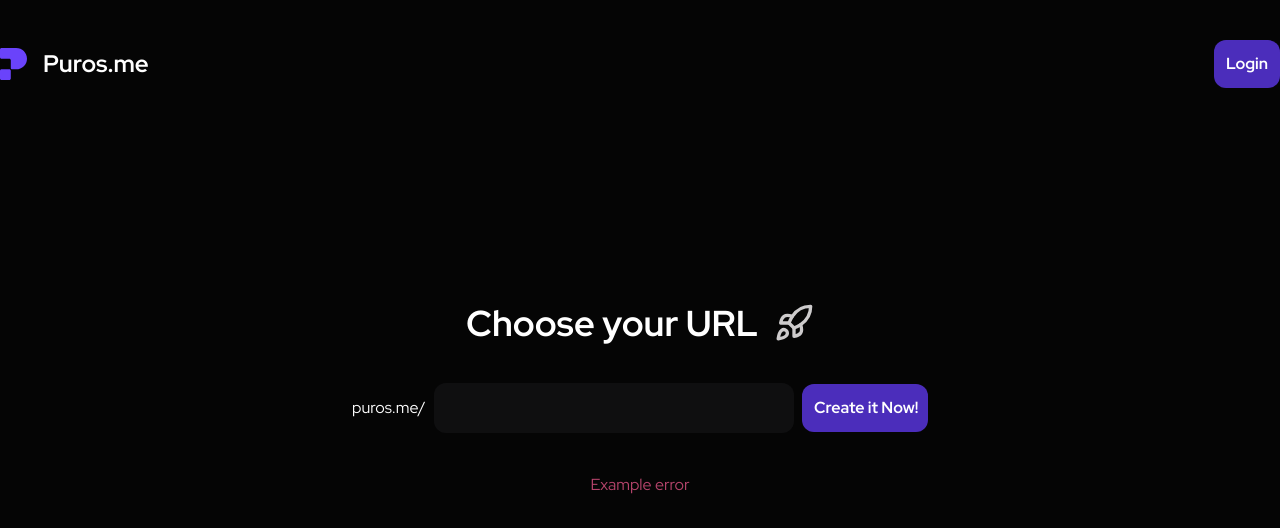
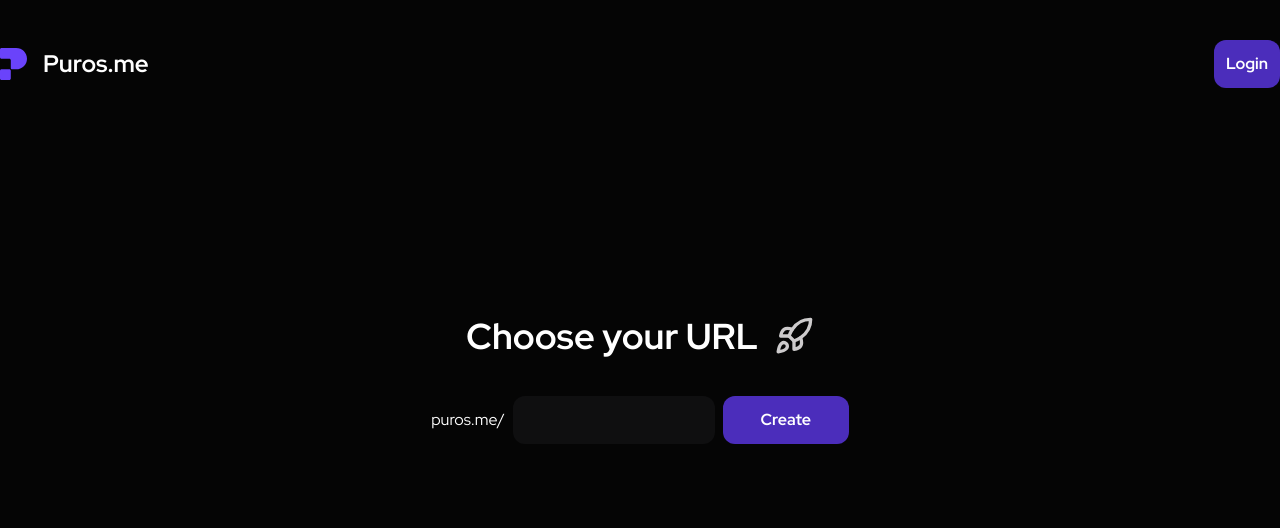
Before and after one commit to TomazMPP/puros.me, a Next.js app: page /create in a window 1280 px wide. Shown: the top 528 px of the page. Built offline with nearby package versions, Linux system fonts and the light colour scheme; no server answers.

Commit message:
feat: createLinkForm

```diff
--- /dev/null
+++ b/app/(pages)/create/CreateLinkForm.tsx
@@ -0,0 +1,51 @@
+"use client";
+
+import { ChangeEvent, FormEvent, useState } from "react";
+import TextInput from "@/app/components/ui/Input";
+import Button from "@/app/components/ui/Button";
+import { sanitizeLink } from "@/app/lib/utils";
+import { verifyLink } from "@/app/actions/VerifyLink";
+import { CreateLink } from "@/app/actions/CreateLink";
+import { useRouter } from "next/navigation";
+
+export default function CreateLinkForm() {
+  const router = useRouter();
+
+  const [link, setLink] = useState("");
+  const [error, setError] = useState("");
+
+  function handleLinkChange(e: ChangeEvent<HTMLInputElement>) {
+    setLink(sanitizeLink(e.target.value));
+    setError("");
+  }
+
+  async function handleSubmit(e: FormEvent<HTMLFormElement>) {
+    e.preventDefault();
+
+    if(link.length === 0 ) return setError("Please enter a link first");
+
+    const isLinkTaken = await verifyLink(link);
+    if (isLinkTaken) return setError("This link is already taken");
+
+   const isLinkCreated = await CreateLink(link);
+
+   if (!isLinkCreated) return setError("An error occurred while creating the link. Try again.");
+
+   router.push(`/${link}`)
+  }
+
+  return (
+    <>
+    <form onSubmit={handleSubmit} className="w-full flex items-center justify-center gap-2">
+      <span className="text-white">puros.me/</span>
+      <TextInput value={link} onChange={handleLinkChange} />
+      <Button className="w-[126px]">Create</Button>
+    </form>
+
+    <div>
+      <span className="text-accent-pink">{error}</span>
+    </div>
+
+    </>
+  );
+}
--- a/app/(pages)/create/page.tsx
+++ b/app/(pages)/create/page.tsx
@@ -2,6 +2,7 @@ import Header from "@/app/components/landing-page/Header";
 import Button from "@/app/components/ui/Button";
 import TextInput from "@/app/components/ui/Input";
 import { Rocket } from "lucide-react";
+import CreateLinkForm from "./CreateLinkForm";
 
 export default function CreatePage() {
   return (
@@ -12,16 +13,7 @@ export default function CreatePage() {
       <h1 className="text-4xl font-bold text-white">Choose your URL</h1>
       <Rocket className="size-10" />
       </div>
-
-      <form action="" className="w-full flex items-center gap-2">
-        <span className="text-white">puros.me/</span>
-      <TextInput />
-      <Button className="w-[126px]">Create it Now!</Button>
-      </form>
-
-    <div>
-      <span className="text-accent-pink">Example error</span>
-    </div>
+      <CreateLinkForm />
     </div>
    </div>
   );
--- a/app/components/ui/Input.tsx
+++ b/app/components/ui/Input.tsx
@@ -1,15 +1,16 @@
-import { cn } from "../../lib/utils";
+import { InputHTMLAttributes } from 'react';
 
-export default function TextInput(props: React.InputHTMLAttributes<HTMLInputElement>) {
+interface TextInputProps extends InputHTMLAttributes<HTMLInputElement> {
+  value: string;
+  onChange: (e: React.ChangeEvent<HTMLInputElement>) => void;
+}
+
+export default function TextInput(props: TextInputProps) {
   return (
     <input
-    {...props}
-    className={cn(
-      `w-full p-3 bg-background-secondary text-white placeholder:text-content-placeholder
-      rounded-xl border border-transparent hover:border-border-secondary hover:text-content-body active:border-border-tertiary`,
-      props.className
-      )}
-      />
-
-  )
+      type="text"
+      className="bg-background-secondary text-white p-3 rounded-xl outline-none"
+      {...props}
+    />
+  );
 }
```
